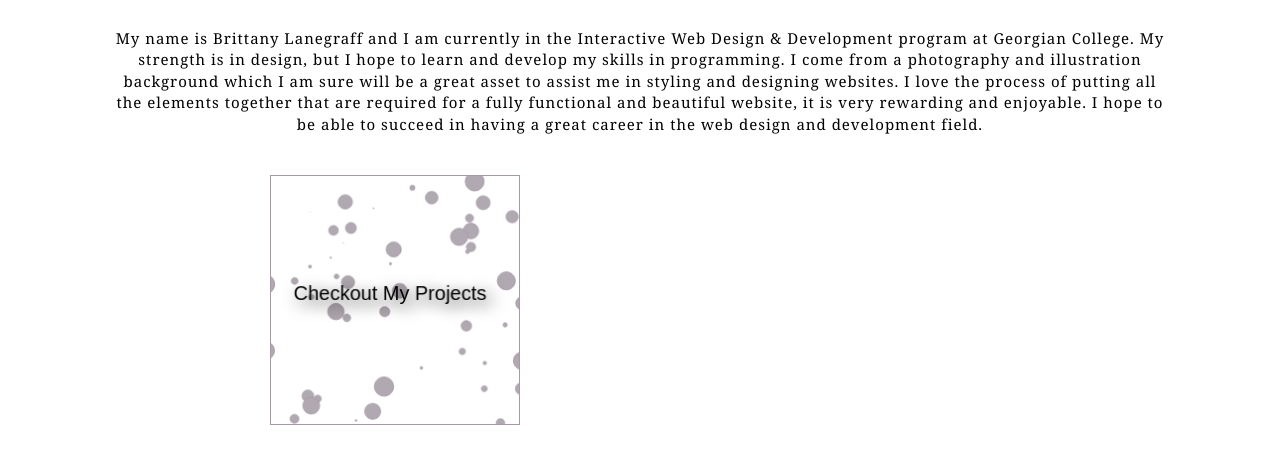
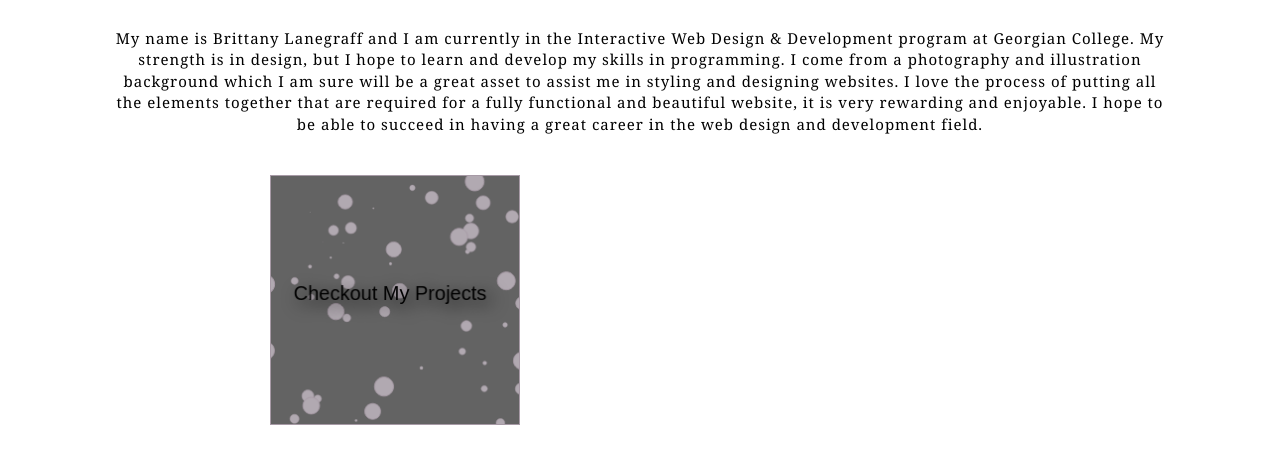
Before and after one commit to blanegraff/banner-ad, a plain HTML site: page index.html in a window 1280 px wide. Shown: the part 243-706 px from the top of the page. Drawn offline with Linux system fonts and the light colour scheme; a web font is replaced by a local one.

Commit message:
Added files via upload

```diff
--- a/index.html
+++ b/index.html
@@ -39,7 +39,7 @@
 
     <main class="container" id="mainContent">
         <p id="firstParagraph">My name is Brittany Lanegraff and I am currently in the Interactive Web Design & Development program at Georgian College. My strength is in design, but I hope to learn and develop my skills in programming. I come from a photography and illustration background which I am sure will be a great asset to assist me in styling and designing websites. I love the process of putting all the elements together that are required for a fully functional and beautiful website, it is very rewarding and enjoyable. I hope to be able to succeed in having a great career in the web design and development field.</p>
-        <canvas id="canvas" resize hidpi="off" style="background:#ffffff"></canvas>
+        <canvas id="canvas" resize hidpi="off" style="background:#636363"></canvas>
 
         <!-- JavaScript Section -->
         <script type="text/javascript" src="scripts/lib/paper-full.js"></script>
```
